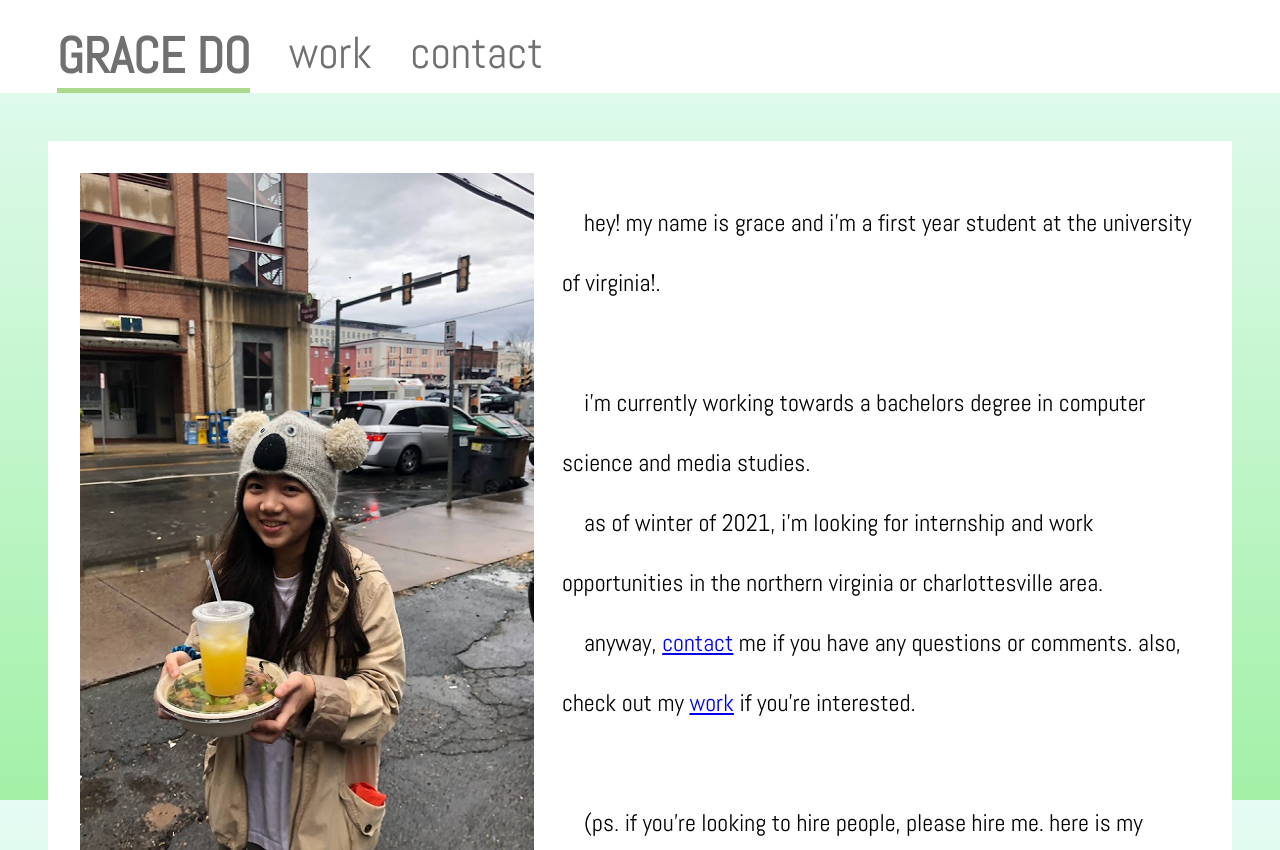
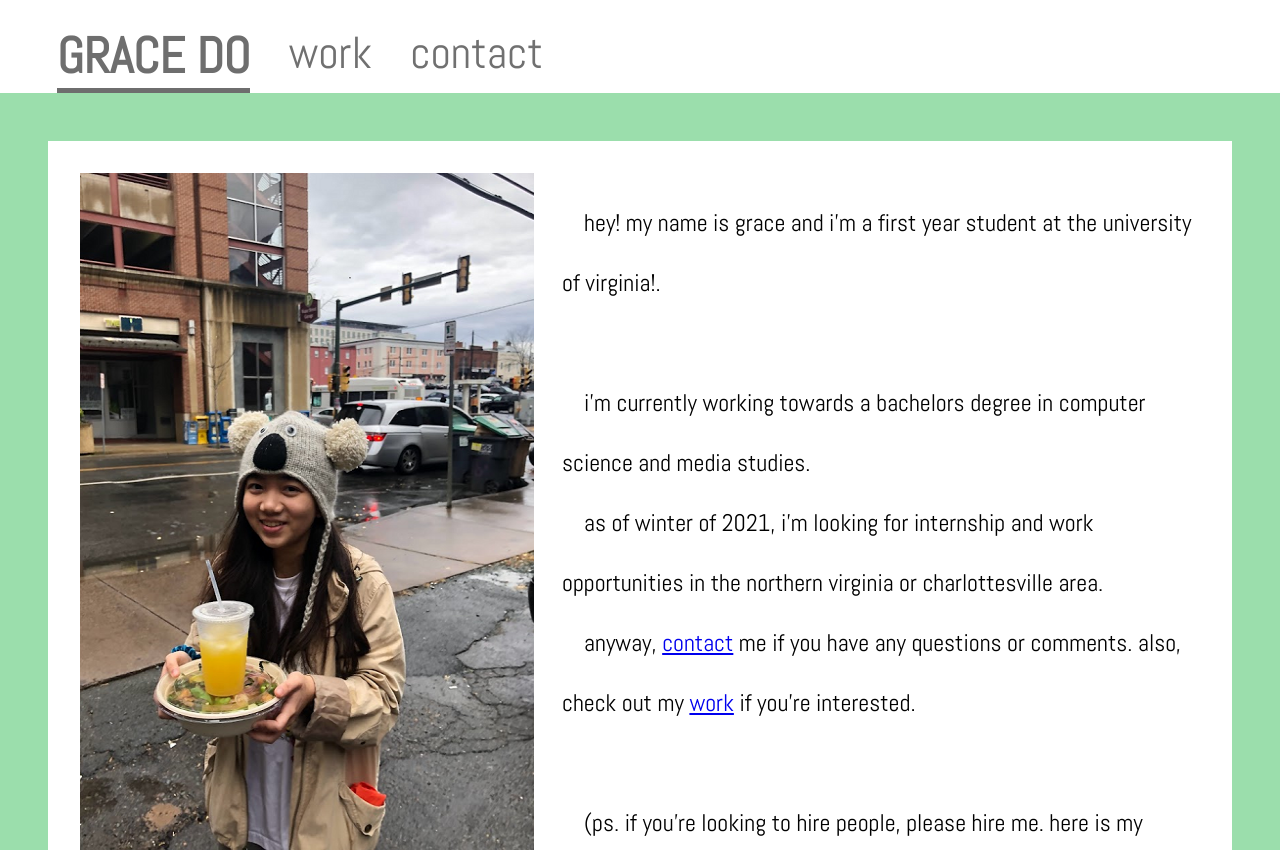
Before and after one commit to graced0/website-v1, a plain HTML site: page index.html in a window 1280 px wide. Shown: the top 850 px of the page. Drawn offline with Linux system fonts and the light colour scheme.

Commit message:
cleaned up hyperlink colors and headers

```diff
--- a/assets/css/main.css
+++ b/assets/css/main.css
@@ -1,5 +1,8 @@
 @import url('https://fonts.googleapis.com/css?family=Abel&display=swap');
 
+  a:hover {
+    color: rgb(142, 72, 235);
+  }
 body, html {
     font-family: 'Abel', sans-serif;
     height: 100%;
@@ -7,11 +10,7 @@ body, html {
     padding: 0;
 }
 body {
-    background: rgb(149,238,154);
-    background: -moz-linear-gradient(0deg, rgba(149,238,154,0.87) 0%, rgba(170,243,219,0.3) 100%);
-    background: -webkit-linear-gradient(0deg, rgba(149,238,154,0.87) 0%, rgba(170,243,219,0.3) 100%);
-    background: linear-gradient(0deg, rgba(149,238,154,0.87) 0%, rgba(170,243,219,0.3) 100%);
-    filter: progid:DXImageTransform.Microsoft.gradient(startColorstr="#95ee9a",endColorstr="#aaf3db",GradientType=1);
+    background:rgb(155,222,172);
     background-repeat: no-repeat;
     background-attachment: fixed;
 }
@@ -30,10 +29,10 @@ h1.name {
     margin-right: auto;
     border-bottom-style: solid;
     border-bottom-width: 5px;
-    border-bottom-color: #AAD88C;
+    border-bottom-color: #6e6e6e;
 }
 h1.name a{
-    color: #707070;
+    color: #6e6e6e;
     text-decoration: none;
 }
 img.open{
```
